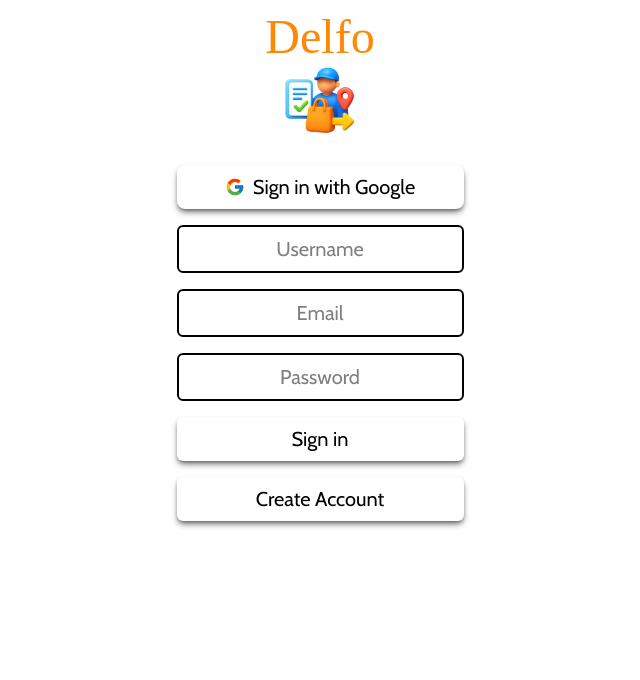
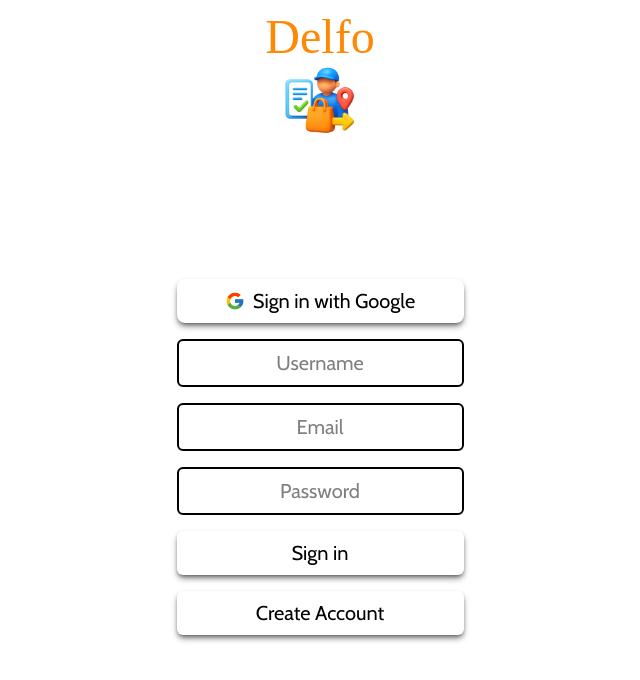
Before and after one commit to tayyab-dev-official/FirebaseDemo, a React (Vite) app: page / in a window 1280 px wide. Shown: the top 680 px of the page, without its empty margins (320-960 px from the left). Built offline with nearby package versions, Linux system fonts and the light colour scheme; no server answers; a web font is replaced by a local one.

Commit message:
updated ui.

```diff
--- a/src/components/Dashboard.tsx
+++ b/src/components/Dashboard.tsx
@@ -61,7 +61,7 @@
           }
         }}
         aria-pressed={isActive}
-        className={`grow shrink-0 basis-1/8 flex flex-col justify-center items-center gap-2 p-2 transition-all duration-1000 ease-in-out rounded-lg ${
+        className={`flex flex-col justify-center items-center gap-2 p-2 transition-all duration-1000 ease-in-out rounded-lg ${
           isActive
             ? "scale-110 ring-4 ring-blue-400 opacity-100"
             : "hover:scale-105 hover:opacity-100 opacity-70"
@@ -106,7 +106,7 @@
       <div
         id={post.id}
         key={post.id}
-        className="relative w-full flex flex-wrap p-2 m-b-4 rounded-md shadow-lg bg-orange-200"
+        className="relative w-full min-h-[180px] flex flex-wrap p-2 m-b-4 rounded-md shadow-lg bg-orange-200"
       >
         <div className="w-full flex items-center justify-between -mb-6">
           <h3 id="post-timestamp" className="text-xl font-Cabin font-bold -mt-6">
@@ -433,7 +433,7 @@
       {updateProfile ? (
         <Profile />
       ) : (
-        <div className="w-full min-w-[350px] sm:max-w-[700px] p-2 flex flex-col justify-center">
+        <div className="w-full min-w-[390px] sm:max-w-[700px] p-2 flex flex-col justify-center">
           <h2 className="text-xl font-semibold p-2">
             Welcome {user ? user.displayName : "User"}
           </h2>
--- a/src/components/Login.tsx
+++ b/src/components/Login.tsx
@@ -139,13 +139,16 @@
 
   return (
     <>
-      <section>
+      <section
+        className="h-screen"
+      >
         <div
           className="
           flex flex-col gap-4
-          p-2
+          p-2 justify-center
           font-Cabin
           w-full max-w-md
+          h-3/4
           "
         >
           <button
```
